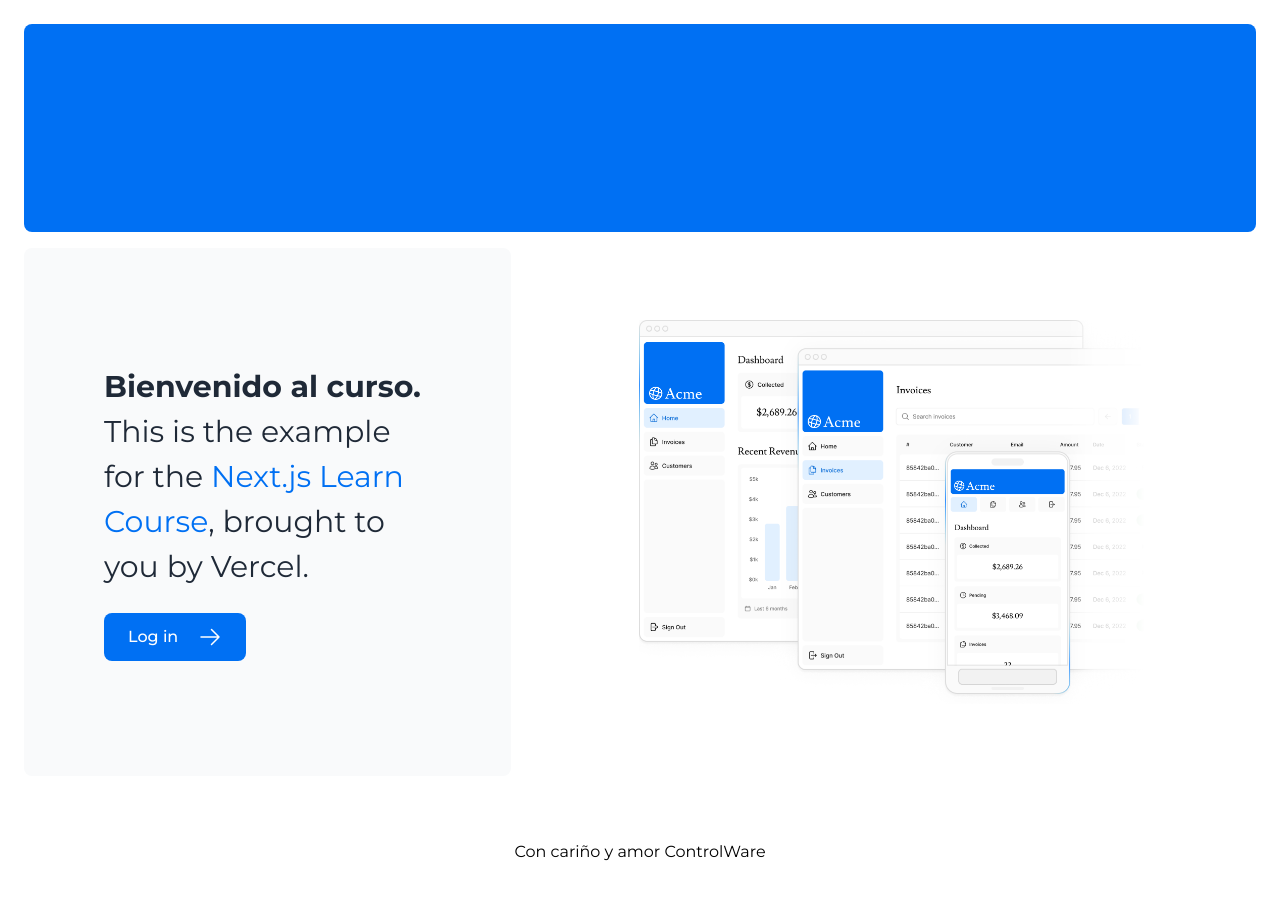
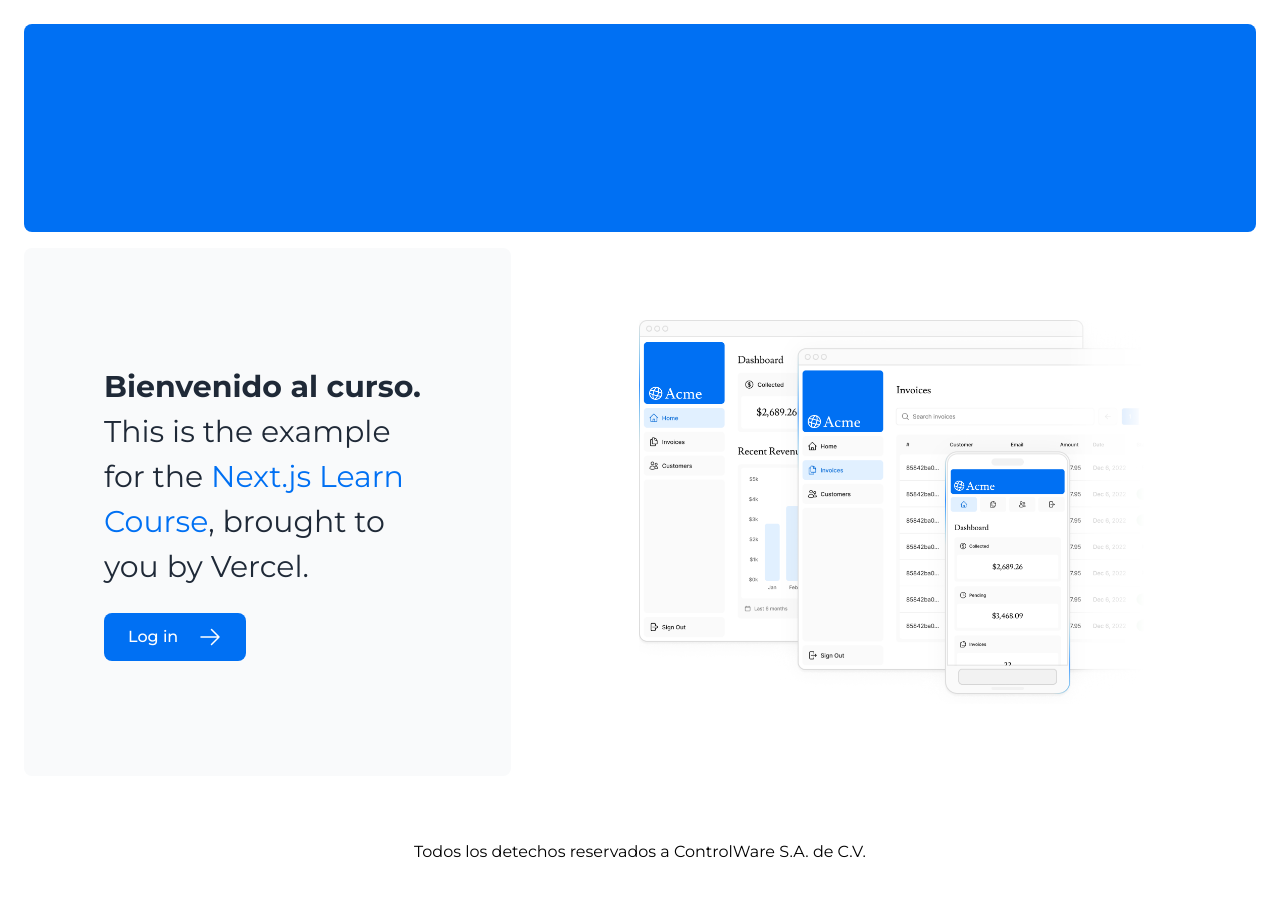
Before and after one commit to Vantar23/avimex-intranet, a Next.js app: page / in a window 1280 px wide. Shown: the top 900 px of the page. Built offline with nearby package versions, Linux system fonts and the light colour scheme; a web font is replaced by a local one.

Commit message:
Agregando footer

```diff
--- a/app/layout.tsx
+++ b/app/layout.tsx
@@ -13,7 +13,7 @@ export default function RootLayout({
       <body className={`${montserrat.className} antialiased`}>
         {children}
         <footer className='py-10 flex justify-center items-center'>
-          Con cariño y amor ControlWare
+          Todos los detechos reservados a ControlWare S.A. de C.V.
         </footer>
         </body>
     </html>
```
